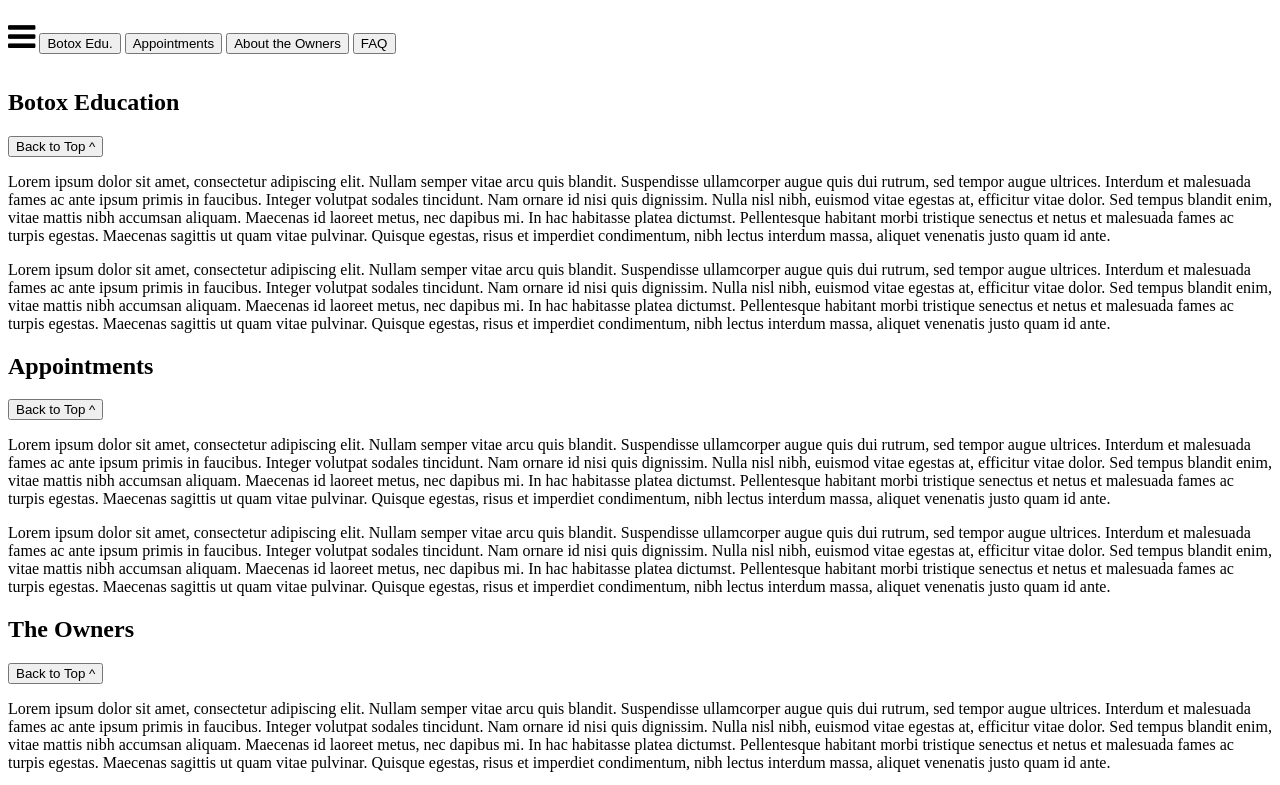
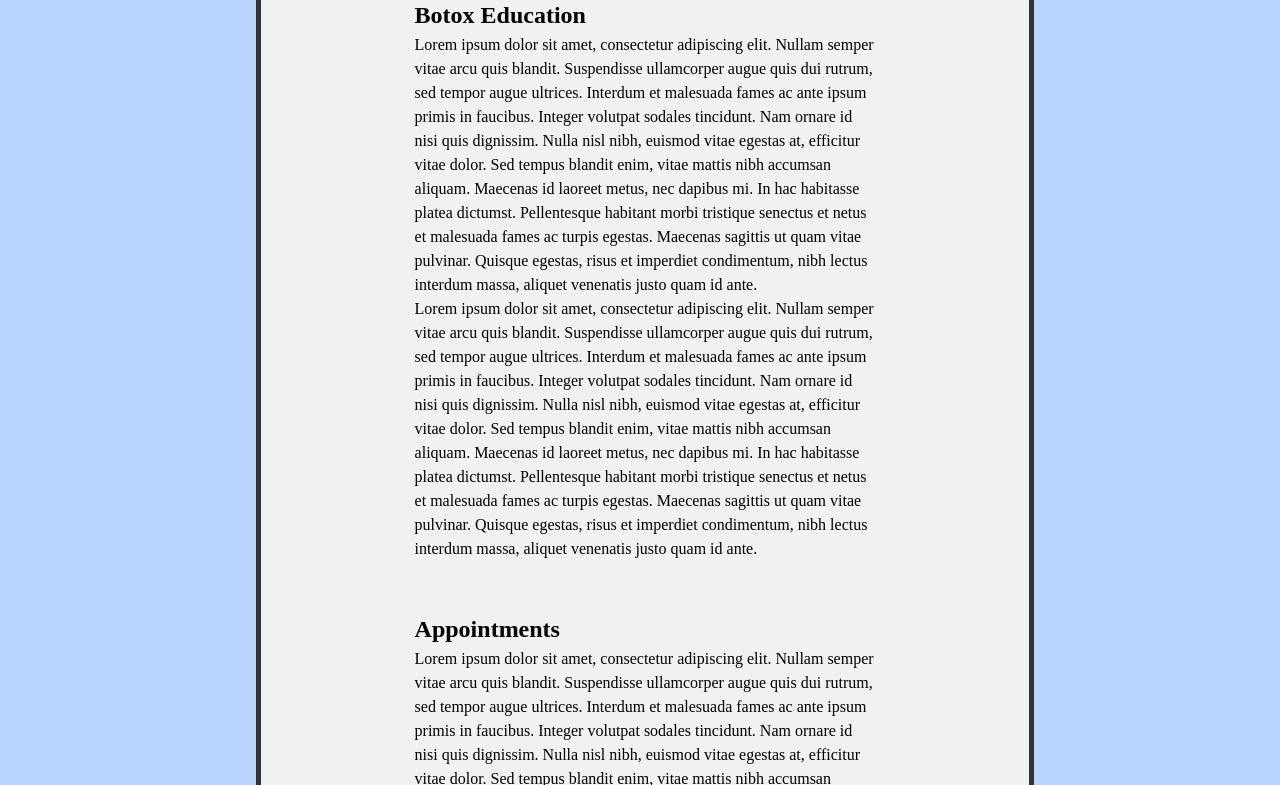
Before and after one commit to NateeWhitee/BIRDY, a plain HTML site: page index.html in a window 1280 px wide. Shown: the part 586-1371 px from the top of the page. Drawn offline with Linux system fonts and the light colour scheme; files that its build step writes are made by us from their sources; the site is published under a folder, as on GitHub Pages, so addresses that start at the root find nothing.

Commit message:
Update index.html

```diff
--- a/index.html
+++ b/index.html
@@ -4,10 +4,10 @@
     <meta charset="UTF-8">
     <meta http-equiv="X-UA-Compatible" content="IE=edge">
     <meta name="viewport" content="width=device-width, initial-scale=1.0">
-    <link rel="stylesheet" type="text/css" href="/css/style.css">
-    <link rel="stylesheet" type="text/css" media="screen and (min-width: 950px)" href="/css/pcStyle.css"/>
-    <link rel="stylesheet" type="text/css" media="screen and (min-width: 651px) and (max-width: 949px)" href="/css/tabletStyle.css"/>
-    <link rel="stylesheet" type="text/css" media="screen and (max-width: 650px)" href="/css/mobileStyle.css"/>
+    <link rel="stylesheet" type="text/css" href="style.css">
+    <link rel="stylesheet" type="text/css" media="screen and (min-width: 950px)" href="pcStyle.css"/>
+    <link rel="stylesheet" type="text/css" media="screen and (min-width: 651px) and (max-width: 949px)" href="tabletStyle.css"/>
+    <link rel="stylesheet" type="text/css" media="screen and (max-width: 650px)" href="mobileStyle.css"/>
     <link rel="stylesheet" type="text/css" href="https://cdnjs.cloudflare.com/ajax/libs/font-awesome/4.7.0/css/font-awesome.min.css"/>
     <title>BIRDY</title>
 </head>
```
